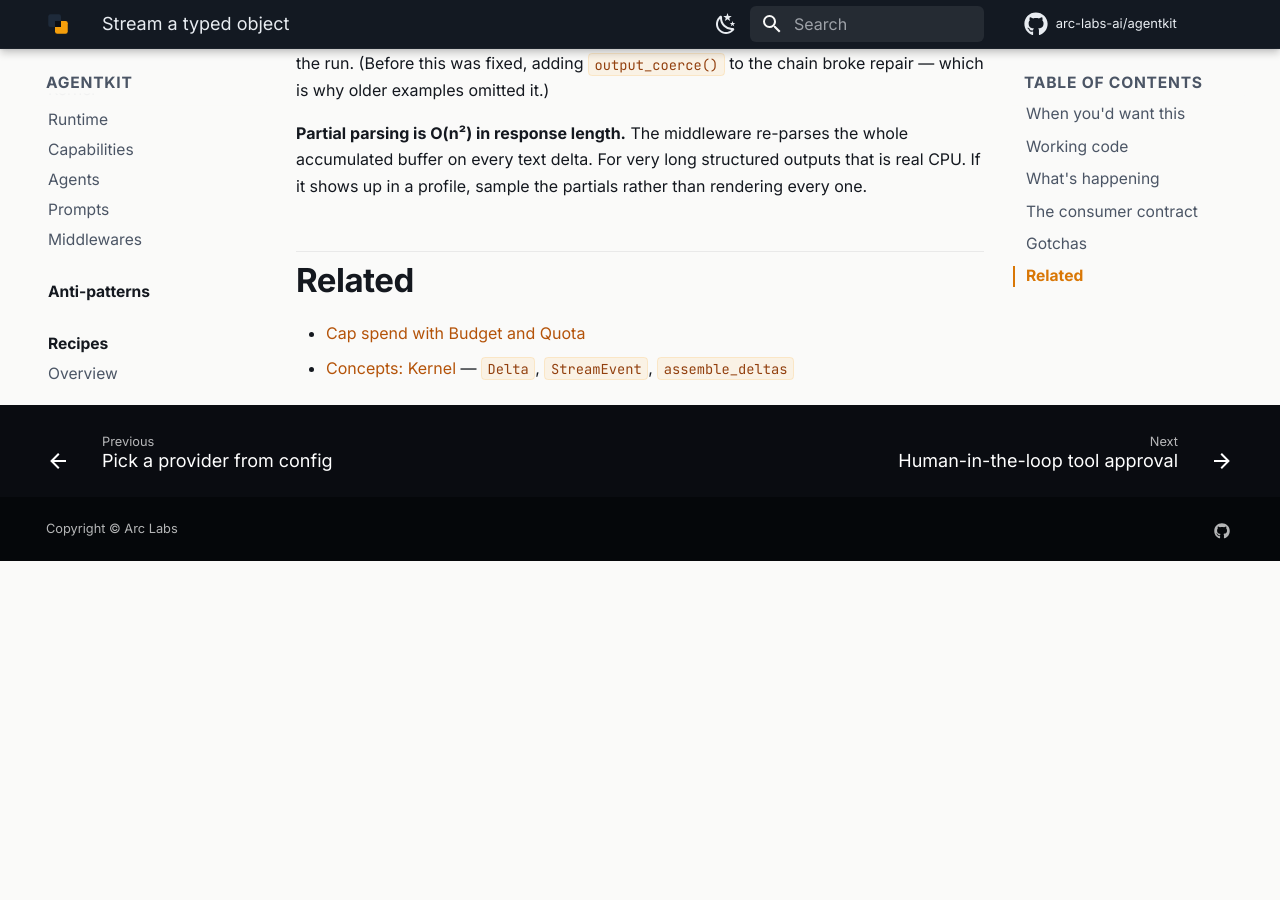
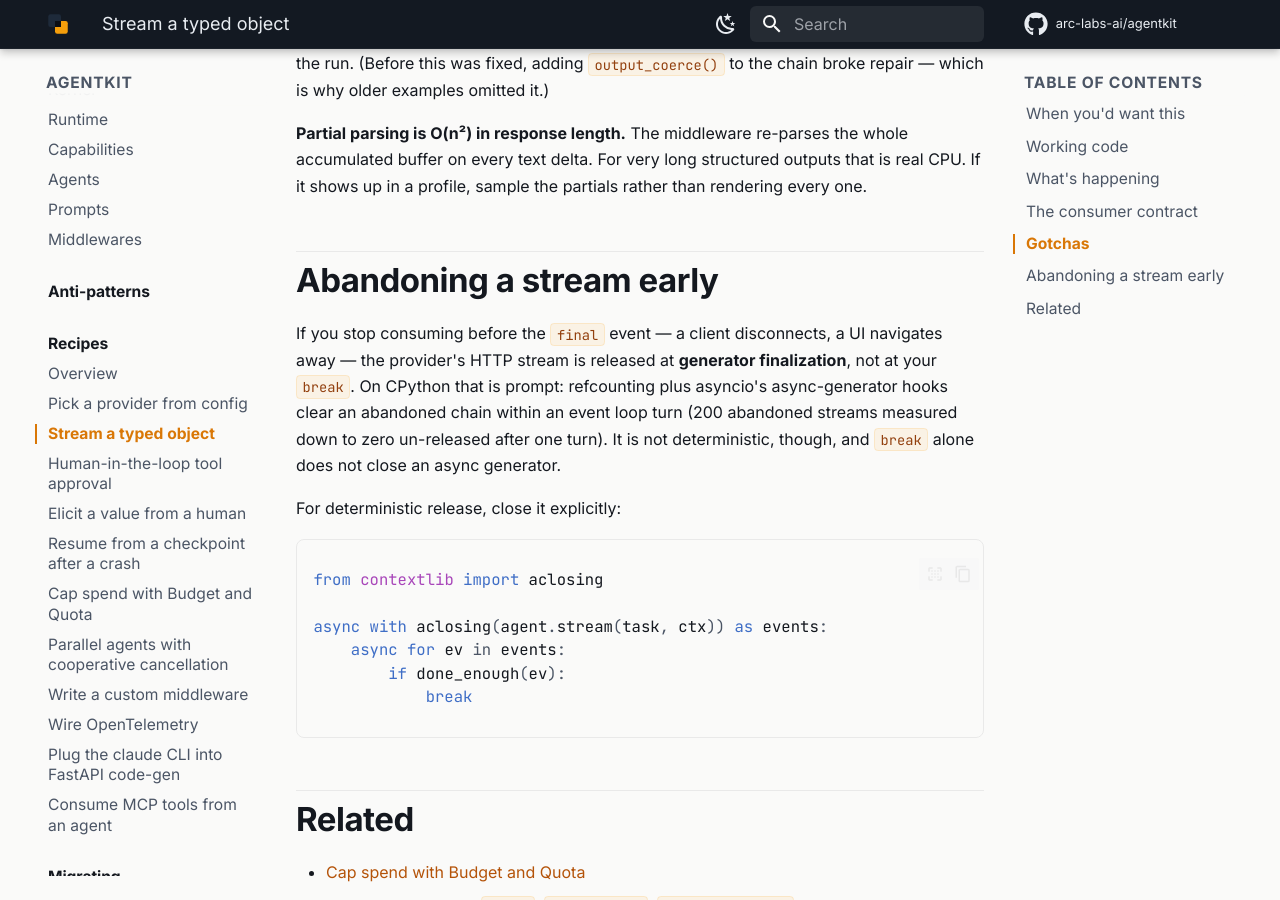
Before and after one commit to arc-labs-ai/agentkit, an MkDocs documentation site: the page built from docs/recipes/stream-typed-output.md, in a window 1280 px wide and 900 px high, scrolled down 3289 px. Built offline with MkDocs 1.6.1 and Material for MkDocs 9.7.7, drawn with Linux system fonts in a browser that asks for light colours; comment, search, counter and statistics services are not loaded; before the commit the page ends 3850 px from its top, so only the background shows below that.

Commit message:
test: catalogue the new invariants; document early-stream-abandon cleanup
Six mutants for the invariants this batch established — the per-depth pool,
the per-level cap, cancellation propagation, ActorBudget's exhaustion
threshold, Quota's sweep, and the workflow suspend warning. 30/30 killed.

`_NeverRaised` exists so the cancellation mutant neutralises an `except`
clause by retargeting it, producing a real behavioural change rather than a
NameError that a test would "catch" for the wrong reason.

Also documents a finding deliberately NOT fixed by refactor: abandoning
`Agent.stream` before the `final` event releases the provider's HTTP stream at
generator finalization, not at the `break`, because `async for x in inner()`
does not close `inner` when the outer generator is closed. Measured on
CPython, 200 abandoned streams drop to zero un-released after one event-loop
turn — refcounting plus asyncio's async-generator hooks handle it. Making
every layer cascade the close would mean re-indenting ~22 `async for` sites
across the middleware chain, which is not worth that risk for a leak the
runtime already collects. `contextlib.aclosing` is documented for callers who
need a hard guarantee.

Co-Authored-By: Claude Opus 5 (1M context) <noreply@anthropic.com>

````diff
--- a/docs/recipes/stream-typed-output.md
+++ b/docs/recipes/stream-typed-output.md
@@ -132,6 +132,27 @@ re-parses the whole accumulated buffer on every text delta. For very
 long structured outputs that is real CPU. If it shows up in a profile,
 sample the partials rather than rendering every one.
 
+## Abandoning a stream early
+
+If you stop consuming before the `final` event — a client disconnects, a UI
+navigates away — the provider's HTTP stream is released at **generator
+finalization**, not at your `break`. On CPython that is prompt: refcounting
+plus asyncio's async-generator hooks clear an abandoned chain within an event
+loop turn (200 abandoned streams measured down to zero un-released after one
+turn). It is not deterministic, though, and `break` alone does not close an
+async generator.
+
+For deterministic release, close it explicitly:
+
+```python
+from contextlib import aclosing
+
+async with aclosing(agent.stream(task, ctx)) as events:
+    async for ev in events:
+        if done_enough(ev):
+            break
+```
+
 ## Related
 
 - [Cap spend with Budget and Quota](spend-budget-and-quota.md)
````
Also changed, not shown: CHANGELOG.md (+65 -5 lines), 1 other file.
